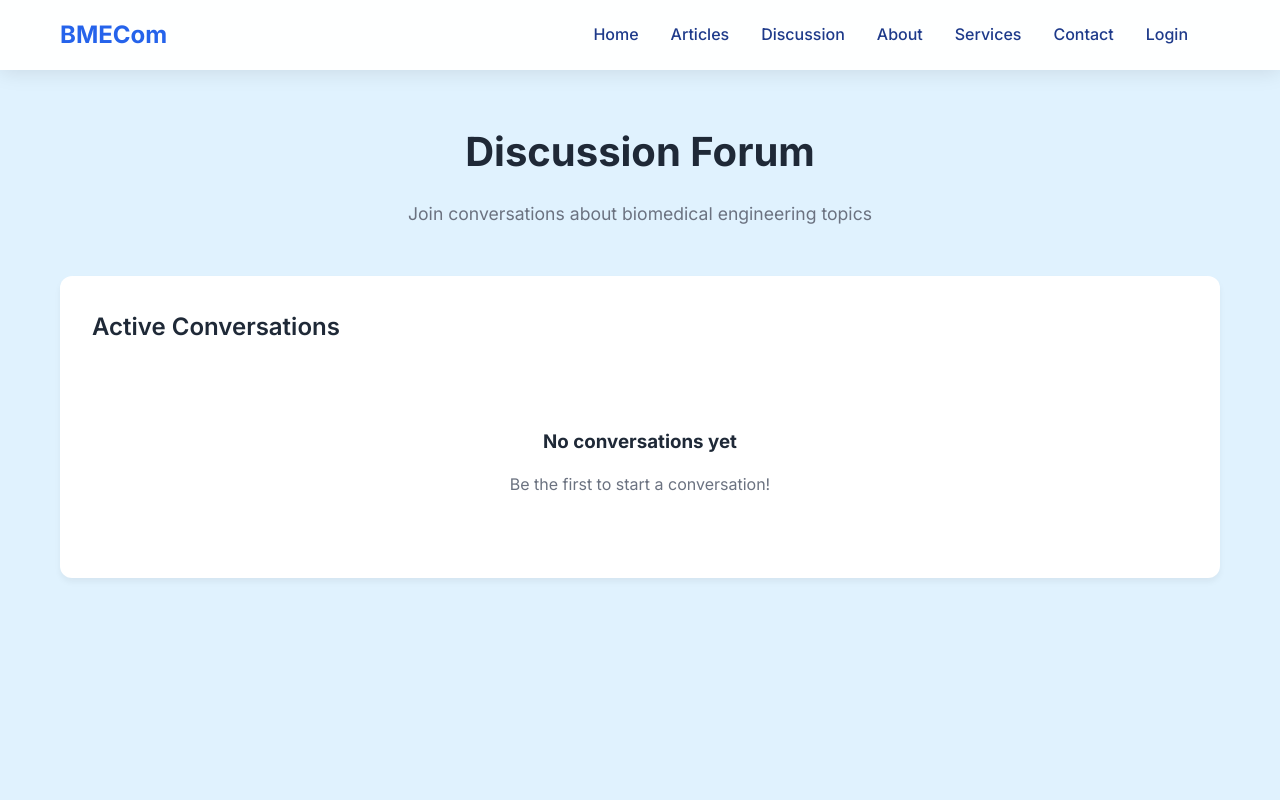
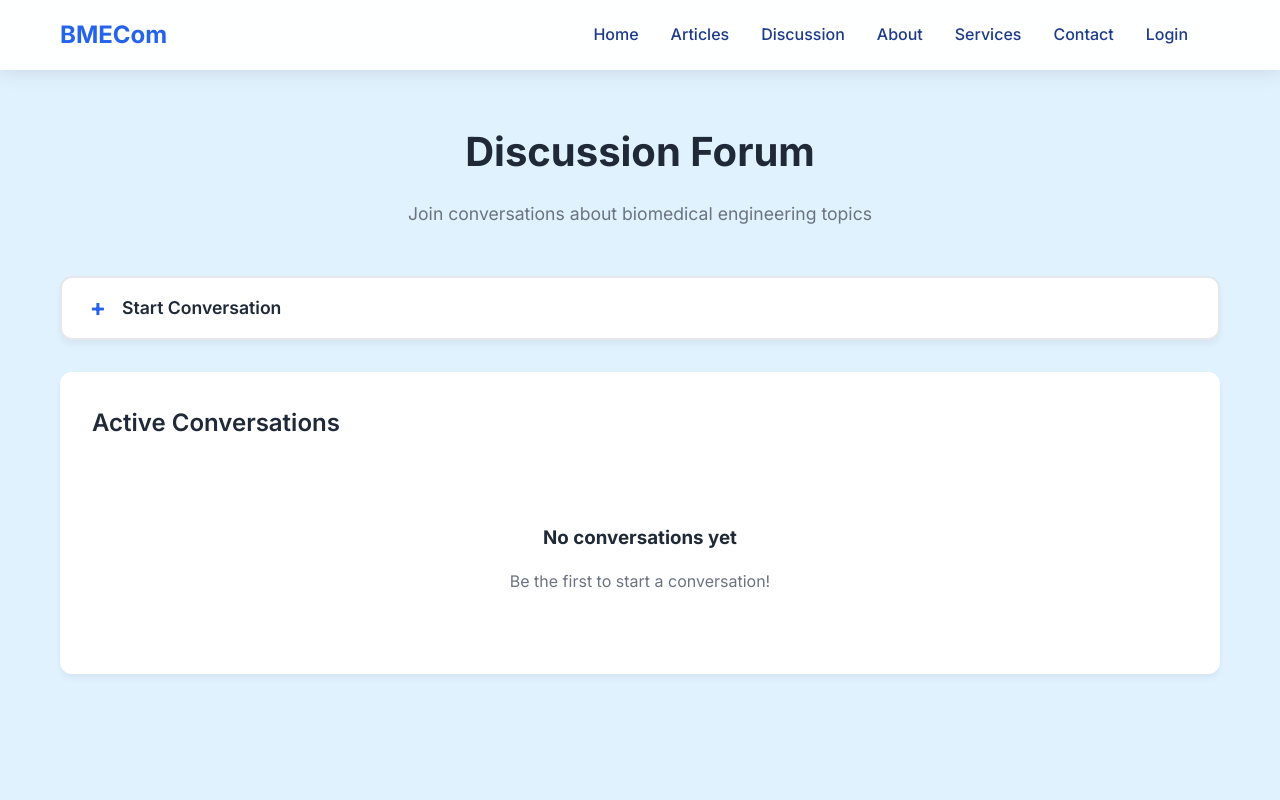
Before and after one commit to MA-BME/BMECom, a website: page discussion.html in a window 1280 px wide. Shown: the top 800 px of the page. Drawn offline with Linux system fonts and the light colour scheme.

Commit message:
Add Start Conversation bar to discussion forum - Added visible Start Conversation bar with plus icon above Active Conversations - Bar is always visible and handles authentication check - When logged in: expands to conversation creation form - When not logged in: shows authentication required message - Updated cache-busting version to v1.2

```diff
--- a/discussion.html
+++ b/discussion.html
@@ -441,6 +441,46 @@
             margin-bottom: 1rem;
             color: #1f2937;
         }
+
+        .start-conversation-bar {
+            background: white;
+            padding: 1rem 1.5rem;
+            border-radius: 12px;
+            box-shadow: 0 4px 6px rgba(0, 0, 0, 0.05);
+            margin-bottom: 2rem;
+            cursor: pointer;
+            transition: all 0.3s ease;
+            border: 2px solid #e5e7eb;
+        }
+
+        .start-conversation-bar:hover {
+            border-color: #2563eb;
+            box-shadow: 0 4px 12px rgba(37, 99, 235, 0.15);
+            transform: translateY(-2px);
+        }
+
+        .start-conversation-content {
+            display: flex;
+            align-items: center;
+            gap: 0.75rem;
+        }
+
+        .plus-icon {
+            font-size: 1.5rem;
+            font-weight: bold;
+            color: #2563eb;
+            width: 24px;
+            height: 24px;
+            display: flex;
+            align-items: center;
+            justify-content: center;
+        }
+
+        .start-text {
+            font-size: 1.1rem;
+            font-weight: 600;
+            color: #1f2937;
+        }
     </style>
 </head>
 <body>
@@ -547,6 +587,14 @@
                     </div>
                 </div>
 
+                <!-- Start Conversation Bar -->
+                <div class="start-conversation-bar" onclick="handleStartConversationClick()">
+                    <div class="start-conversation-content">
+                        <span class="plus-icon">+</span>
+                        <span class="start-text">Start Conversation</span>
+                    </div>
+                </div>
+
                 <!-- Conversations Section -->
                 <div class="conversations-section">
                     <div class="conversations-header">
@@ -599,6 +647,6 @@
     </footer>
 
     <script src="auth.js"></script>
-    <script src="discussion.js?v=1.1"></script>
+    <script src="discussion.js?v=1.2"></script>
 </body>
 </html>
--- a/discussion.js
+++ b/discussion.js
@@ -152,6 +152,22 @@ function handleCreateConversationFromBubble() {
     showMessage('Conversation created successfully!', 'success');
 }
 
+// Handle start conversation click
+function handleStartConversationClick() {
+    const currentUser = getCurrentUser();
+    if (!currentUser) {
+        showAuthRequiredMessage('create_conversation');
+        return;
+    }
+
+    // Show the conversation bubble
+    const conversationBubble = document.getElementById('conversationBubble');
+    if (conversationBubble) {
+        conversationBubble.style.display = 'flex';
+        toggleConversationBubble();
+    }
+}
+
 // Check authentication status
 function checkAuthStatus() {
     const currentUser = getCurrentUser();
@@ -163,7 +179,7 @@ function checkAuthStatus() {
     if (currentUser) {
         // User is logged in
         if (newConversationSection) newConversationSection.style.display = 'none';
-        if (conversationBubble) conversationBubble.style.display = 'flex';
+        if (conversationBubble) conversationBubble.style.display = 'none'; // Start hidden
         if (userInfoDiscussion) {
             userInfoDiscussion.style.display = 'block';
             if (userNameDiscussion) userNameDiscussion.textContent = currentUser.name;
```
